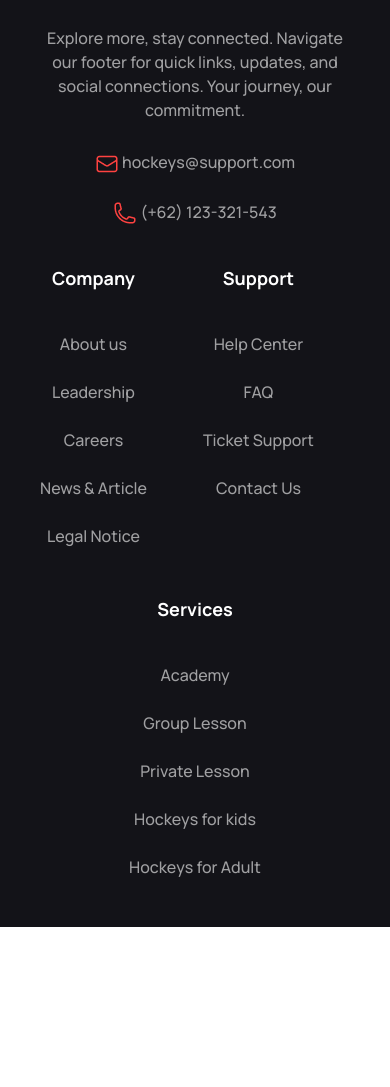
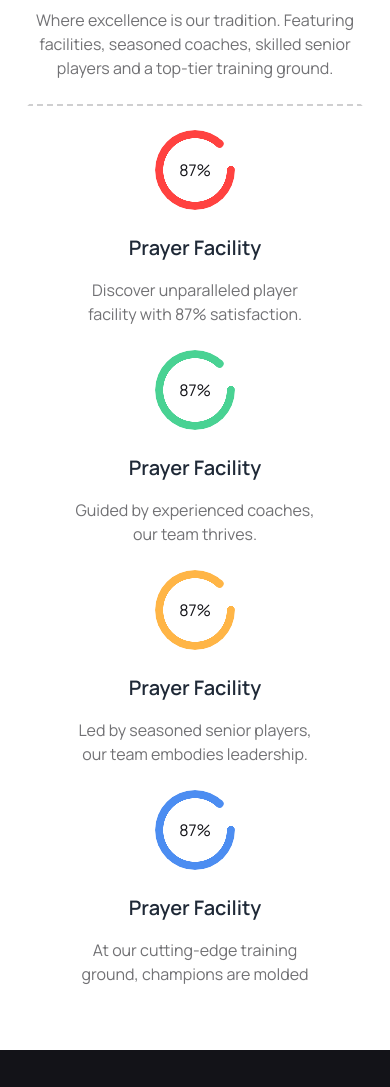
Before and after one commit to jawadibrahimshopnil/assignment-3-jawad, a plain HTML site: page index.html in a window 390 px wide. Shown: the part 736-1823 px from the top of the page. Before the commit the page ends 1663 px from the top, so only its background shows below. Drawn offline with nearby package versions, Linux system fonts and the light colour scheme.

Commit message:
added pro hockey club section with responsive

```diff
--- a/index.html
+++ b/index.html
@@ -18,6 +18,8 @@
         extend: {
           colors: {
             'a3Black': '#131318',
+            'a3Black20': 'rgba(19, 19, 24, 0.20)',
+            'a3Black60': 'rgba(19, 19, 24, 0.60)',
             'a3White60': 'rgba(255, 255, 255, 0.60)',
             'a3PryRed': '#FF4240',
 
@@ -122,8 +124,40 @@
         shape victories on and off the field.</p>
     </div>
   </header>
-  <main class="container lg:max-w-[73rem] mx-auto">
 
+  <main class="container lg:max-w-[73rem] max-w-[21rem] mx-auto">
+    <!-- Professional hockey club -->
+    <section class="my-10 lg:my-24">
+      <header class="lg:px-[17.5rem] lg:py-8 py-6 px-0 lg:mb-8 mb-6 border-2 border-x-white border-y-a3Black20 border-dashed">
+        <h1 class="lg:text-4xl text-2xl text-center font-extrabold text-a3Black mb-6">Professional Hockeys Club</h1>
+        <p class="text-center text-a3Black60 font">Where excellence is our tradition. Featuring facilities, seasoned
+          coaches, skilled senior players and a top-tier training ground.</p>
+      </header>
+      <!-- stats -->
+      <div class="statsContainer flex flex-col lg:flex-row items-center lg:justify-between">
+        <div class="statsCard flex flex-col items-center w-[15.5rem] mb-6">
+          <div class="radial-progress rotate-90 text-[#FF4240] mb-6" style="--value:87;" role="progressbar"><span class="text-a3Black -rotate-90">87%</span></div>
+          <h2 class="text-xl font-semibold mb-4">Prayer Facility</h2>
+          <p class="text-a3Black60 text-center">Discover unparalleled player facility with 87% satisfaction.</p>
+        </div>
+        <div class="statsCard flex flex-col items-center w-[15.5rem] mb-6">
+          <div class="radial-progress rotate-90 text-[#49D293] mb-6" style="--value:87;" role="progressbar"><span class="text-a3Black -rotate-90">87%</span></div>
+          <h2 class="text-xl font-semibold mb-4">Prayer Facility</h2>
+          <p class="text-a3Black60 text-center">Guided by experienced coaches, our team thrives.</p>
+        </div>
+        <div class="statsCard flex flex-col items-center w-[15.5rem] mb-6">
+          <div class="radial-progress rotate-90 text-[#FFB546] mb-6" style="--value:87;" role="progressbar"><span class="text-a3Black -rotate-90">87%</span></div>
+          <h2 class="text-xl font-semibold mb-4">Prayer Facility</h2>
+          <p class="text-a3Black60 text-center">Led by seasoned senior players, our team embodies leadership.</p>
+        </div>
+        <div class="statsCard flex flex-col items-center w-[15.5rem] mb-6">
+          <div class="radial-progress rotate-90 text-[#4C8DF1] mb-6" style="--value:87;" role="progressbar"><span class="text-a3Black -rotate-90">87%</span></div>
+          <h2 class="text-xl font-semibold mb-4">Prayer Facility</h2>
+          <p class="text-a3Black60 text-center">At our cutting-edge training ground, champions are molded</p>
+        </div>
+      </div>
+
+    </section>
   </main>
   <footer
     class="footer p-10 bg-base-200 text-base-content text-base font-medium bg-a3Black place-content-evenly grid-cols-2 sm:place-items-center lg:flex lg:items-start lg:px-[8.5rem] lg:py-[6.25rem] sm:p-10">
```
